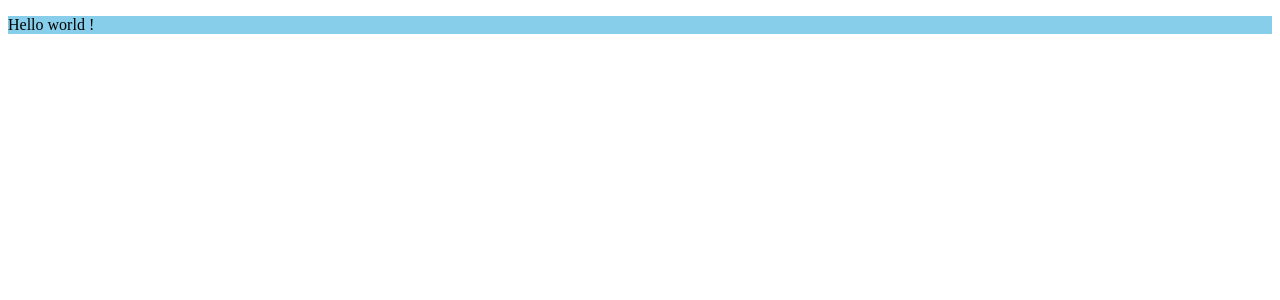
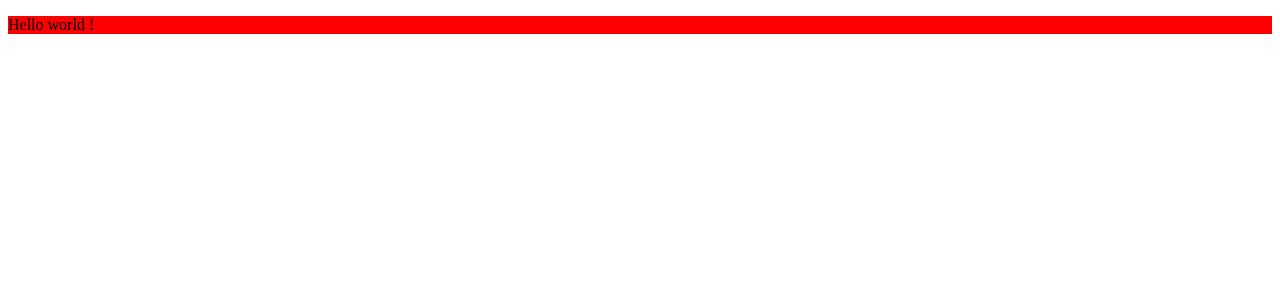
Before and after one commit to aissam-ahbar/angular-directive-demo, an Angular app: page / in a window 1280 px wide. Shown: the top 300 px of the page. Built offline with nearby package versions, Linux system fonts and the light colour scheme.

Commit message:
3 files modified

```diff
--- a/src/app/app.component.html
+++ b/src/app/app.component.html
@@ -1 +1 @@
-<p highlight="skyblue">Hello world !</p>
+<p highlight="red">Hello world !</p>
--- a/src/app/directive/highlight.directive.ts
+++ b/src/app/directive/highlight.directive.ts
@@ -1,10 +1,10 @@
 import { Directive, ElementRef, Input, OnChanges } from '@angular/core';
+
+const defaultBackgroundColor = '#fff';
 
 @Directive({ selector: '[highlight]' })
 export class HighlightDirective implements OnChanges {
-  defaultColor = 'rgb(211, 211, 211)'; // lightgray
-
-  @Input('highlight') bgColor = '';
+  @Input('highlight') backgroundColor = '';
 
   constructor(private el: ElementRef) {
     el.nativeElement.style.customProperty = true;
@@ -12,6 +12,6 @@ export class HighlightDirective implements OnChanges {
 
   ngOnChanges() {
     this.el.nativeElement.style.backgroundColor =
-      this.bgColor || this.defaultColor;
+      this.backgroundColor || defaultBackgroundColor;
   }
 }
```
Also changed, not shown: 1 other file (tests, documents, lock files or other folders).
